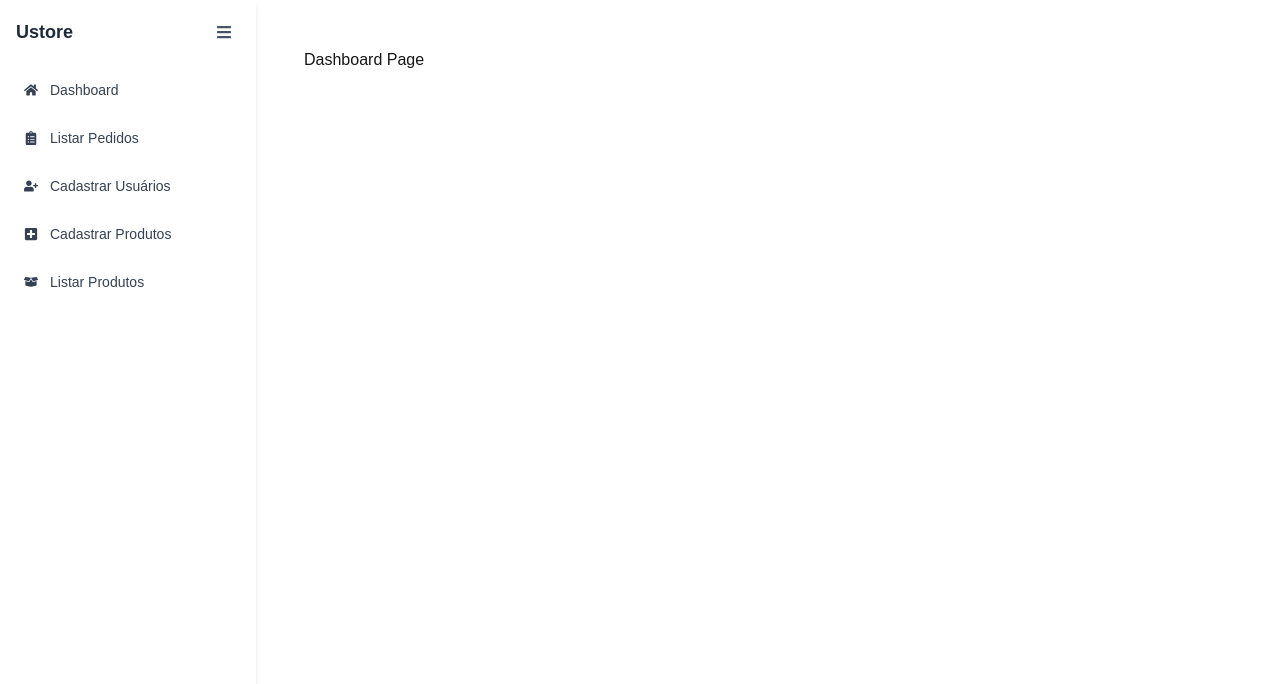
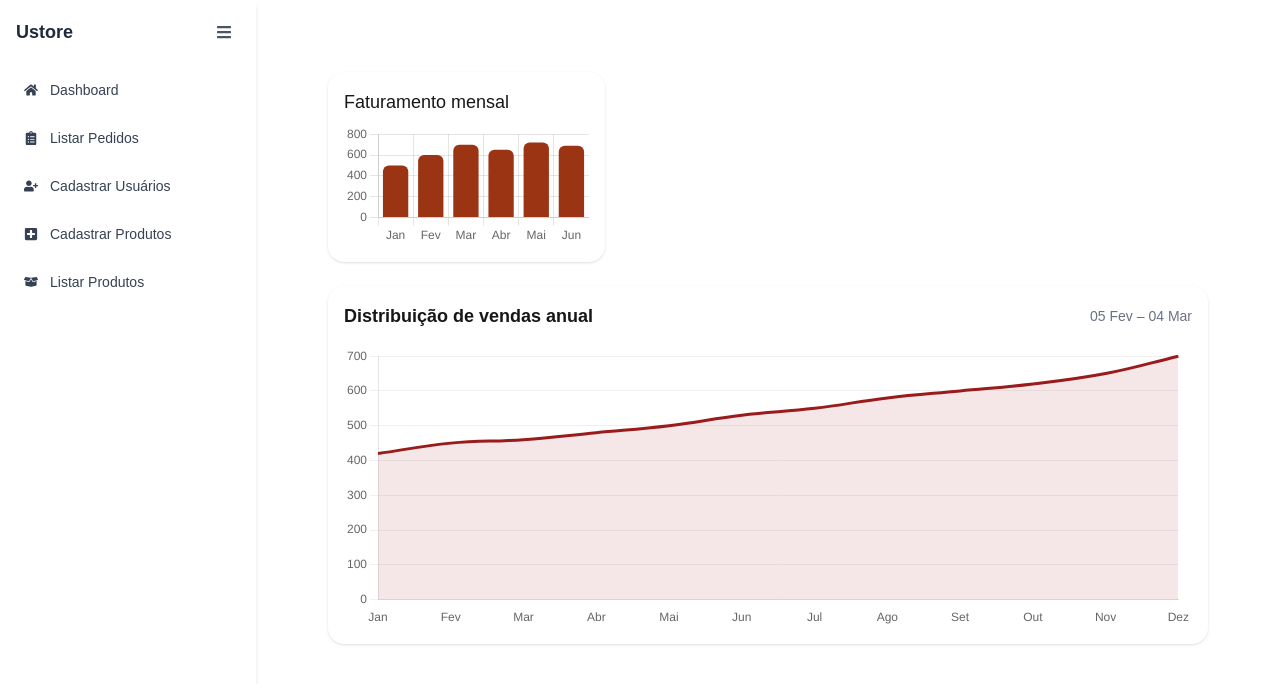
Before and after one commit to Vanessa867/Front_Squad36_Claro, a Next.js app in the folder claro/: page /Dashboard in a window 1280 px wide. Shown: the top 684 px of the page. Built offline with nearby package versions, Linux system fonts and the light colour scheme.

Commit message:
adicionando biblioteca chatjs + criando dois graficos

```diff
--- a/claro/package.json
+++ b/claro/package.json
@@ -9,8 +9,10 @@
     "lint": "next lint"
   },
   "dependencies": {
+    "chart.js": "^4.4.9",
     "next": "15.3.1",
     "react": "^19.1.0",
+    "react-chartjs-2": "^5.3.0",
     "react-dom": "^19.1.0",
     "react-icons": "^5.5.0"
   },
--- /dev/null
+++ b/claro/src/app/Components/Charts/DistribuicaoVendasAnualChart.tsx
@@ -0,0 +1,78 @@
+"use client";
+
+import {
+  Chart as ChartJS,
+  CategoryScale,
+  LinearScale,
+  PointElement,
+  LineElement,
+  Filler,
+  Tooltip,
+  Legend,
+} from "chart.js";
+import { Line } from "react-chartjs-2";
+
+ChartJS.register(
+  CategoryScale,
+  LinearScale,
+  PointElement,
+  LineElement,
+  Filler,
+  Tooltip,
+  Legend
+);
+
+const labels = [
+  "Jan", "Fev", "Mar", "Abr", "Mai", "Jun",
+  "Jul", "Ago", "Set", "Out", "Nov", "Dez"
+];
+
+const data = {
+  labels,
+  datasets: [
+    {
+      label: "Vendas",
+      data: [420, 450, 460, 480, 500, 530, 550, 580, 600, 620, 650, 700],
+      fill: true,
+      borderColor: "#991B1B", // vermelho escuro
+      backgroundColor: "rgba(153, 27, 27, 0.1)", // sombra
+      tension: 0.4,
+      pointRadius: 0,
+    },
+  ],
+};
+
+const options = {
+  responsive: true,
+  plugins: {
+    legend: { display: false },
+  },
+  scales: {
+    y: {
+      beginAtZero: true,
+      ticks: {
+        stepSize: 100,
+      },
+      grid: {
+        color: "#f0f0f0",
+      },
+    },
+    x: {
+      grid: {
+        display: false,
+      },
+    },
+  },
+};
+
+export default function DistribuicaoVendasAnualChart() {
+  return (
+    <div className="bg-white p-4 rounded-2xl shadow col-span-1 md:col-span-2 xl:col-span-3">
+      <div className="flex justify-between items-center mb-4">
+        <h2 className="text-lg font-semibold">Distribuição de vendas anual</h2>
+        <span className="text-sm text-gray-500">05 Fev – 04 Mar</span>
+      </div>
+      <Line data={data} options={options} height={100} />
+    </div>
+  );
+}
--- /dev/null
+++ b/claro/src/app/Components/Charts/FaturamentoMensalChart.tsx
@@ -0,0 +1,46 @@
+'use client';
+
+import { Bar } from 'react-chartjs-2';
+import {
+  Chart as ChartJS,
+  BarElement,
+  CategoryScale,
+  LinearScale,
+  Tooltip,
+  Legend,
+} from 'chart.js';
+
+ChartJS.register(BarElement, CategoryScale, LinearScale, Tooltip, Legend);
+
+const data = {
+  labels: ['Jan', 'Fev', 'Mar', 'Abr', 'Mai', 'Jun'],
+  datasets: [
+    {
+      label: 'Faturamento',
+      data: [500, 600, 700, 650, 720, 690],
+      backgroundColor: '#9A3412',
+      borderRadius: 6,
+    },
+  ],
+};
+
+const options = {
+  responsive: true,
+  plugins: {
+    legend: { display: false },
+  },
+  scales: {
+    y: {
+      beginAtZero: true,
+    },
+  },
+};
+
+export default function FaturamentoMensalChart() {
+  return (
+    <div className="bg-white p-4 rounded-2xl shadow">
+      <h2 className="text-lg font-medium mb-2">Faturamento mensal</h2>
+      <Bar data={data} options={options} />
+    </div>
+  );
+}
--- a/claro/src/app/Dashboard/page.tsx
+++ b/claro/src/app/Dashboard/page.tsx
@@ -1,3 +1,13 @@
-export default function Page() {
-    return <p>Dashboard Page</p>;
-  }
+'use client';
+
+import FaturamentoMensalChart from "@/app/Components/Charts/FaturamentoMensalChart";
+import DistribuicaoVendasAnualChart from "../Components/Charts/DistribuicaoVendasAnualChart";
+
+export default function DashboardPage() {
+  return (
+    <div className="p-6 grid grid-cols-1 md:grid-cols-2 xl:grid-cols-3 gap-6">
+      <FaturamentoMensalChart />
+      <DistribuicaoVendasAnualChart />
+    </div>
+  );
+}
```
Also changed, not shown: claro/src/app/Components/Charts/DistribuicaoPorRegiaoChart.tsx (added), claro/src/app/Components/Charts/EstoqueTotalCard.tsx (added), 1 other file (tests, documents, lock files or other folders).
